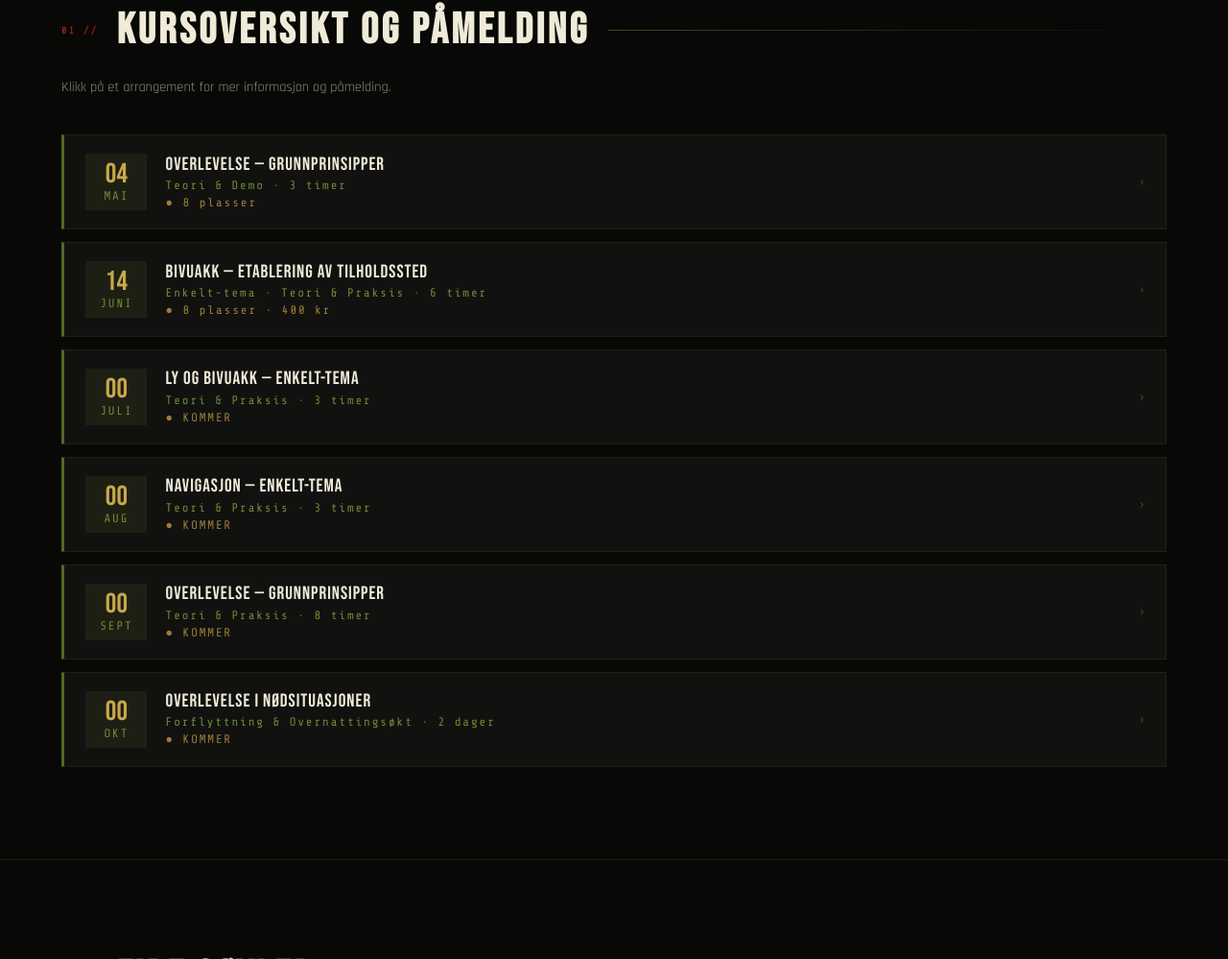
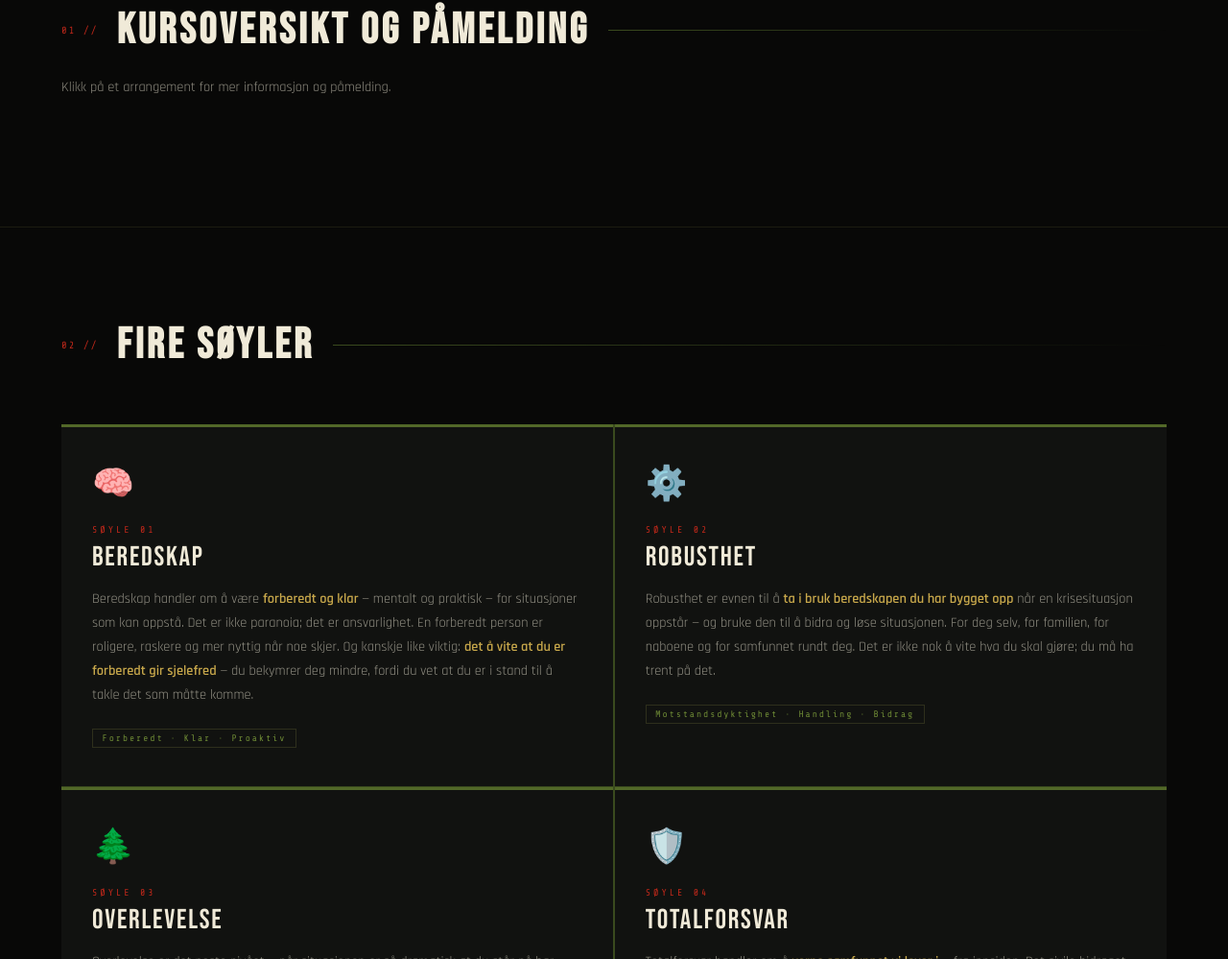
Before and after one commit to NullKomfort/Hjemmeside_FeltAkademiet, a website: page index.html in a window 1280 px wide. Shown: the part 954-1953 px from the top of the page at 96% size. Drawn offline with nearby package versions, Linux system fonts and the light colour scheme.

Commit message:
Add files via upload

```diff
--- a/index.html
+++ b/index.html
@@ -727,7 +727,6 @@
     }
 
   </style>
-  <script src="https://identity.netlify.com/v1/netlify-identity-widget.js"></script>
 </head>
 <body>
 
@@ -814,108 +813,6 @@
   <p style="font-size:0.9rem;color:var(--muted);margin-top:-2rem;margin-bottom:2.5rem;">Klikk på et arrangement for mer informasjon og påmelding.</p>
 
   <div class="event-list">
-
-    <a class="event-item" href="arr-krs01-feb2026.html">
-      <div class="event-date-box">
-        <span class="event-day">04</span>
-        <span class="event-month">Mai</span>
-      </div>
-      <div class="event-info">
-        <span class="event-title">Overlevelse — Grunnprinsipper</span>
-        <div class="event-meta-row">
-          <span class="event-tag">Teori & Demo · 3 timer</span>
-        </div>
-        <div class="event-meta-row">
-          <span class="event-spots">● 8 plasser</span>
-        </div>
-      </div>
-      <span class="event-arrow">›</span>
-    </a>
-
-    <a class="event-item" href="arr-krs02-jun2026.html">
-      <div class="event-date-box">
-        <span class="event-day">14</span>
-        <span class="event-month">Juni</span>
-      </div>
-      <div class="event-info">
-        <span class="event-title">Bivuakk — Etablering av tilholdssted</span>
-        <div class="event-meta-row">
-          <span class="event-tag">Enkelt-tema · Teori & Praksis · 6 timer</span>
-        </div>
-        <div class="event-meta-row">
-          <span class="event-spots">● 8 plasser · 400 kr</span>
-        </div>
-      </div>
-      <span class="event-arrow">›</span>
-    </a>
-
-    <a class="event-item" href="arr002-x2026.html">
-      <div class="event-date-box">
-        <span class="event-day">00</span>
-        <span class="event-month">Juli</span>
-      </div>
-      <div class="event-info">
-        <span class="event-title">Ly og Bivuakk — Enkelt-tema</span>
-        <div class="event-meta-row">
-          <span class="event-tag">Teori & Praksis · 3 timer</span>
-        </div>
-        <div class="event-meta-row">
-          <span class="event-spots">● KOMMER</span>
-        </div>
-      </div>
-      <span class="event-arrow">›</span>
-    </a>
-
-    <a class="event-item" href="arr002-x2026.html">
-      <div class="event-date-box">
-        <span class="event-day">00</span>
-        <span class="event-month">Aug</span>
-      </div>
-      <div class="event-info">
-        <span class="event-title">Navigasjon — Enkelt-tema</span>
-        <div class="event-meta-row">
-          <span class="event-tag">Teori & Praksis · 3 timer</span>
-        </div>
-        <div class="event-meta-row">
-          <span class="event-spots">● KOMMER</span>
-        </div>
-      </div>
-      <span class="event-arrow">›</span>
-    </a>
-
-    <a class="event-item" href="arr002-x2026.html">
-      <div class="event-date-box">
-        <span class="event-day">00</span>
-        <span class="event-month">Sept</span>
-      </div>
-      <div class="event-info">
-        <span class="event-title">Overlevelse — Grunnprinsipper</span>
-        <div class="event-meta-row">
-          <span class="event-tag">Teori & Praksis · 8 timer</span>
-        </div>
-        <div class="event-meta-row">
-          <span class="event-spots">● KOMMER</span>
-        </div>
-      </div>
-      <span class="event-arrow">›</span>
-    </a>
-
-    <a class="event-item" href="arr002-x2026.html">
-      <div class="event-date-box">
-        <span class="event-day">00</span>
-        <span class="event-month">Okt</span>
-      </div>
-      <div class="event-info">
-        <span class="event-title">Overlevelse i nødsituasjoner</span>
-        <div class="event-meta-row">
-          <span class="event-tag">Forflyttning & Overnattingsøkt · 2 dager</span>
-        </div>
-        <div class="event-meta-row">
-          <span class="event-spots">● KOMMER</span>
-        </div>
-      </div>
-      <span class="event-arrow">›</span>
-    </a>
 
   </div>
 </section>
@@ -1229,15 +1126,4 @@
   <div class="footer-copy">© 2025 · Norge · Alle rettigheter forbeholdt</div>
 </footer>
 
-<script>
-  if (window.netlifyIdentity) {
-    window.netlifyIdentity.on("init", user => {
-      if (!user) {
-        window.netlifyIdentity.on("login", () => {
-          document.location.href = "/admin/";
-        });
-      }
-    });
-  }
-</script>
 </body>
```
